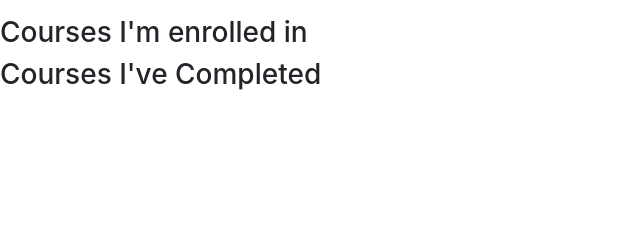
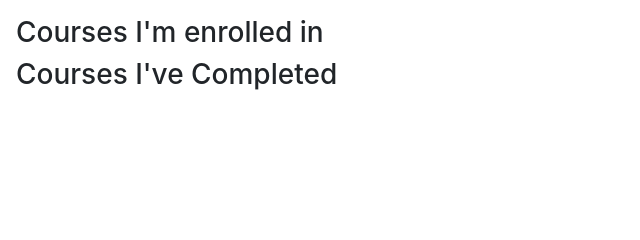
Before and after one commit to LatheWard/CourseTrack, a Django app: page /accounts/profile/ in a window 1280 px wide. Shown: the part 128-368 px from the top of the page, without its empty margins (0-640 px from the left). Run offline with Django 3.2, Linux system fonts and the light colour scheme; a user stored in the database is signed in; data comes from the database, SQL or seed files in the repository.

Commit message:
Finalized user detail page

```diff
--- a/base/templates/user_detail.html
+++ b/base/templates/user_detail.html
@@ -6,15 +6,15 @@
 <h1 style="margin: 1rem 1rem 1rem 1rem;">{{ user.first_name }} {{ user.last_name }}</h1>
 <h5 style="margin: 1rem 1rem 1rem 1rem">{{ user.bio }}</h5>
 </div>
-<h3>Courses I'm enrolled in</h3>
+<h3 style="margin-left: 1rem;">Courses I'm enrolled in</h3>
 {% for class in user.courses_completed.all %}
-<div class="card">
+<div class="card" style="display: grid;">
     <h5 class="card-header">{{ class.title }}</h5>
     </div>
   </div>
   {% endfor %}
 
-<h3>Courses I've Completed</h3>
+<h3 style="margin-left: 1rem;">Courses I've Completed</h3>
 {% for Sgrade in user.grade.all %}
 {% if Sgrade.student == user %}
 <div class="card">
```
